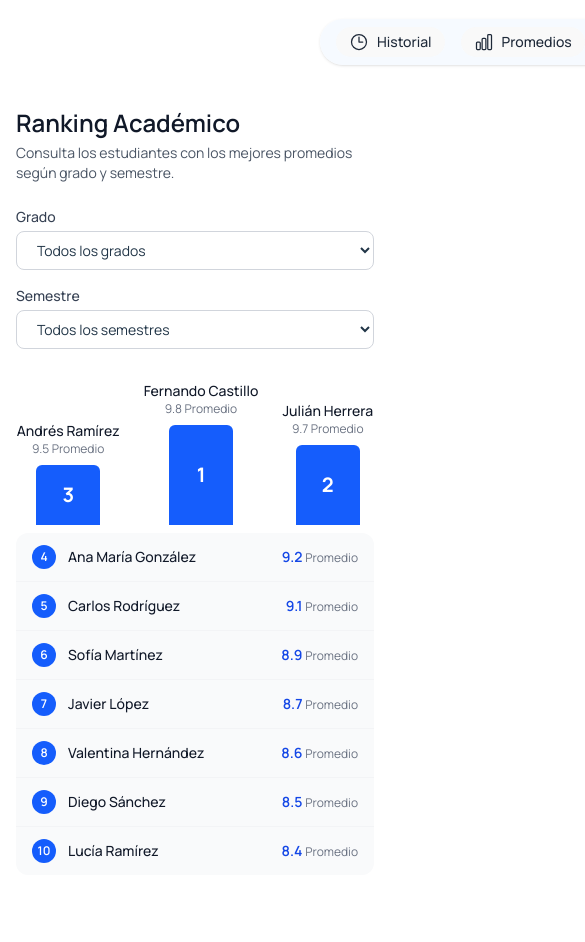
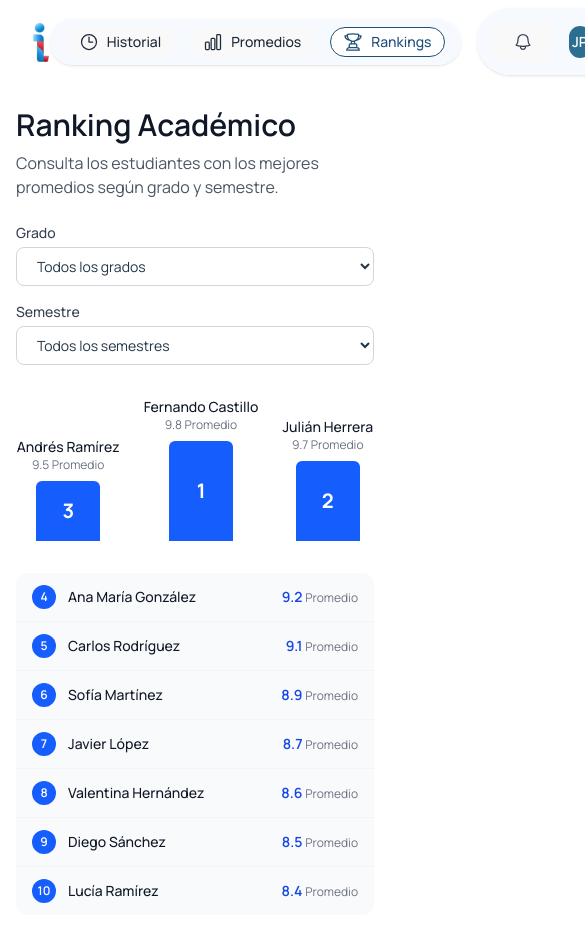
Before and after one commit to Integra-RD/integra-frontend, a React (Vite) app: page /rankings in a window 390 px wide. Shown: the top 942 px of the page, 585 px wide, since content can reach past the window. Built offline with nearby package versions, Linux system fonts and the light colour scheme.

Commit message:
Added LayoutWrapper for consistent layout; Tweaked values for responsiveness in Topbar; Implemented LayoutWrapper across student's screens; Tweaked DataTable logic.

```diff
--- a/src/components/DataTable.tsx
+++ b/src/components/DataTable.tsx
@@ -1,7 +1,6 @@
 import type React from 'react'
 import { useState } from 'react'
 import { FunnelIcon, ArrowDownTrayIcon, PlusIcon, XMarkIcon } from '@heroicons/react/24/outline'
-import SectionHeader from './SectionHeader'
 
 export interface TableHeader {
   label: string
@@ -9,8 +8,6 @@ export interface TableHeader {
 }
 
 export interface DataTableProps {
-  title: string
-  subtitle: string
   headers: TableHeader[]
   data: any[]
   dropdownLabel?: string
@@ -19,8 +16,6 @@ export interface DataTableProps {
 }
 
 const DataTable: React.FC<DataTableProps> = ({
-  title,
-  subtitle,
   headers,
   data,
   dropdownLabel,
@@ -70,7 +65,6 @@ const DataTable: React.FC<DataTableProps> = ({
 
   return (
     <div className="px-8">
-      <SectionHeader title={title} subtitle={subtitle} />
       {dropdownLabel && (
         <div className="flex flex-wrap items-center mb-6 gap-4">
           {extraFilters ? (
--- /dev/null
+++ b/src/components/LayoutWrapper.tsx
@@ -0,0 +1,45 @@
+import React, { memo } from 'react'
+import Topbar from './Topbar'
+import SectionHeader from './SectionHeader'
+
+interface LayoutWrapperProps {
+  user: {
+    name: string
+    id: string
+  }
+  navItems: {
+    label: string
+    icon: React.ReactNode
+    active?: boolean
+    onClick?: () => void
+  }[]
+  title: string
+  subtitle?: string
+  children: React.ReactNode
+  hideHeader?: boolean
+}
+
+const LayoutWrapper: React.FC<LayoutWrapperProps> = ({
+  user,
+  navItems,
+  title,
+  subtitle,
+  children
+}) => {
+  return (
+    <>
+      <Topbar
+        navItems={navItems}
+        user={user}
+        onNotificationClick={() => console.log('🔔 Notification clicked')}
+      />
+
+      <main className="px-4 md:px-8 pt-6 md:pt-8 pb-12 max-w-7xl mx-auto">
+        {<SectionHeader title={title} subtitle={subtitle} />}
+        {children}
+      </main>
+    </>
+  )
+}
+
+export default memo(LayoutWrapper)
--- a/src/components/Topbar.tsx
+++ b/src/components/Topbar.tsx
@@ -29,7 +29,7 @@ const Topbar: React.FC<TopbarProps> = ({ navItems, user, onNotificationClick })
     .toUpperCase()
 
   return (
-    <div className="sticky top-0 z-50 px-80 py-2 bg-white/80 backdrop-blur-sm">
+    <div className="sticky top-0 z-50 px-8 sm:px-16 lg:px-25 2xl:px-86 py-2 bg-white/80 backdrop-blur-sm">
       <div className="flex items-center justify-between">
         <img src={integraLogo} alt="Logo INTEGRA" className="h-10 w-auto" />
 
--- a/src/pages/student/AcademicRanking.tsx
+++ b/src/pages/student/AcademicRanking.tsx
@@ -1,7 +1,7 @@
 import React, { useMemo, useState } from 'react'
 import { useLocation, useNavigate } from 'react-router-dom'
 import { ClockIcon, ChartBarIcon, TrophyIcon } from '@heroicons/react/24/outline'
-import Topbar from '../../components/Topbar'
+import LayoutWrapper from '../../components/LayoutWrapper'
 import Dropdown from '../../components/Dropdown'
 
 const academicRanking = [
@@ -83,6 +83,8 @@ const AcademicRanking: React.FC = () => {
     }
   ]
 
+  const user = { name: 'Juan Pérez', id: '0034' }
+
   const filteredData = useMemo(() => {
     return academicRanking.filter(student => {
       const matchGrade = selectedGrade === 'Todos los grados' || student.grade === selectedGrade
@@ -101,7 +103,7 @@ const AcademicRanking: React.FC = () => {
   const rest = useMemo(() => sortedData.slice(3), [sortedData])
 
   const renderTop3 = () => (
-    <div className="flex justify-center items-end gap-6 mb-2">
+    <div className="flex justify-center items-end gap-6 mb-8">
       {[0, 1, 2].map(i => {
         const student = top3[PODIUM_ORDER[i]]
         return (
@@ -141,21 +143,12 @@ const AcademicRanking: React.FC = () => {
   }
 
   return (
-    <>
-      <Topbar
+    <LayoutWrapper
       navItems={navItems}
-        user={{ name: 'Juan Pérez', id: '0034' }}
-        onNotificationClick={() => console.log('🔔 Notification clicked')}
-      />
-
-      <div className="px-4 md:px-8 pt-6 md:pt-8 pb-12 max-w-5xl mx-auto">
-        <div className="mb-6">
-          <h1 className="text-2xl font-semibold text-gray-900 mb-1">Ranking Académico</h1>
-          <p className="text-sm text-gray-600">
-            Consulta los estudiantes con los mejores promedios según grado y semestre.
-          </p>
-        </div>
-
+      user={user}
+      title="Ranking Académico"
+      subtitle="Consulta los estudiantes con los mejores promedios según grado y semestre."
+    >
       <div className="flex flex-col md:flex-row gap-4 mb-8">
         <Dropdown
           label="Grado"
@@ -196,8 +189,7 @@ const AcademicRanking: React.FC = () => {
       )}
 
       {renderFeedbackMessage()}
-      </div>
-    </>
+    </LayoutWrapper>
   )
 }
 
--- a/src/pages/student/GradeAverage.tsx
+++ b/src/pages/student/GradeAverage.tsx
@@ -1,4 +1,3 @@
-import type React from 'react'
 import { useLocation, useNavigate } from 'react-router-dom'
 import {
   ClockIcon,
@@ -9,10 +8,8 @@ import {
   FireIcon,
   ChevronUpIcon
 } from '@heroicons/react/24/outline'
-import Topbar from '../../components/Topbar'
-import SectionHeader from '../../components/SectionHeader'
+import LayoutWrapper from '../../components/LayoutWrapper'
 import ChartWrapper from '../../components/ChartWrapper'
-
 
 const GradeAverage: React.FC = () => {
   const location = useLocation()
@@ -39,10 +36,7 @@ const GradeAverage: React.FC = () => {
     }
   ]
 
-  const user = {
-    name: 'Juan Pérez',
-    id: '0034'
-  }
+  const user = { name: 'Juan Pérez', id: '0034' }
 
   const averageData = {
     labels: [
@@ -102,19 +96,12 @@ const GradeAverage: React.FC = () => {
   }
 
   return (
-    <>
-      <Topbar
+    <LayoutWrapper
       navItems={navItems}
       user={user}
-        onNotificationClick={() => console.log('🔔 Notification clicked')}
-      />
-
-      <div className="px-4 md:px-8 pt-6 md:pt-8 pb-12 max-w-7xl mx-auto">
-        <SectionHeader
       title="Promedios"
       subtitle="En esta sección podrás consultar tu promedio académico general, así como el correspondiente al periodo actual. Utiliza esta información para llevar un seguimiento continuo de tu desempeño y realizar mejoras en tu proceso de aprendizaje."
-        />
-
+    >
       <div className="grid grid-cols-1 lg:grid-cols-2 gap-6 mb-8">
         {/* Current Period Card */}
         <div className="bg-white rounded-xl shadow-md border border-gray-100 p-5 hover:shadow-lg transition-shadow">
@@ -197,8 +184,7 @@ const GradeAverage: React.FC = () => {
           />
         </div>
       </div>
-      </div>
-    </>
+    </LayoutWrapper>
   )
 }
 
--- a/src/pages/student/GradeHistory.tsx
+++ b/src/pages/student/GradeHistory.tsx
@@ -1,7 +1,7 @@
 import React from 'react'
 import { useLocation, useNavigate } from 'react-router-dom'
 import { ClockIcon, ChartBarIcon, TrophyIcon } from '@heroicons/react/24/outline'
-import Topbar from '../../components/Topbar'
+import LayoutWrapper from '../../components/LayoutWrapper'
 import DataTable from '../../components/DataTable'
 
 const baseGrades = [
@@ -47,18 +47,13 @@ const GradeHistory: React.FC = () => {
   const user = { name: 'Juan Pérez', id: '0034' }
 
   return (
-    <>
-      <Topbar
+    <LayoutWrapper
       navItems={navItems}
       user={user}
-        onNotificationClick={() => console.log('🔔 Notification clicked')}
-      />
-
-      <div className="px-4 md:px-8 pt-6 md:pt-8 pb-12 max-w-7xl mx-auto">
-        {/* DataTable Component */}
-        <DataTable
       title="Historial"
       subtitle="Consulta todas tus calificaciones en un solo lugar. Accede a tu historial académico, revisa tus notas por materia y periodo."
+    >
+      <DataTable
         headers={[
           { label: 'Asignatura', key: 'subject' },
           { label: 'Calificación', key: 'grade' },
@@ -66,12 +61,11 @@ const GradeHistory: React.FC = () => {
           { label: 'Promedio de Calificación', key: 'average' }
         ]}
         data={mockGrades}
-          dropdownLabel="periodo"
+        dropdownLabel="Periodo"
         dropdownOptions={['2021-2022', '2022-2023', '2023-2024']}
         extraFilters={true}
       />
-      </div>
-    </>
+    </LayoutWrapper>
   )
 }
 
```
Lines whose indentation alone changed are shown as unchanged.
